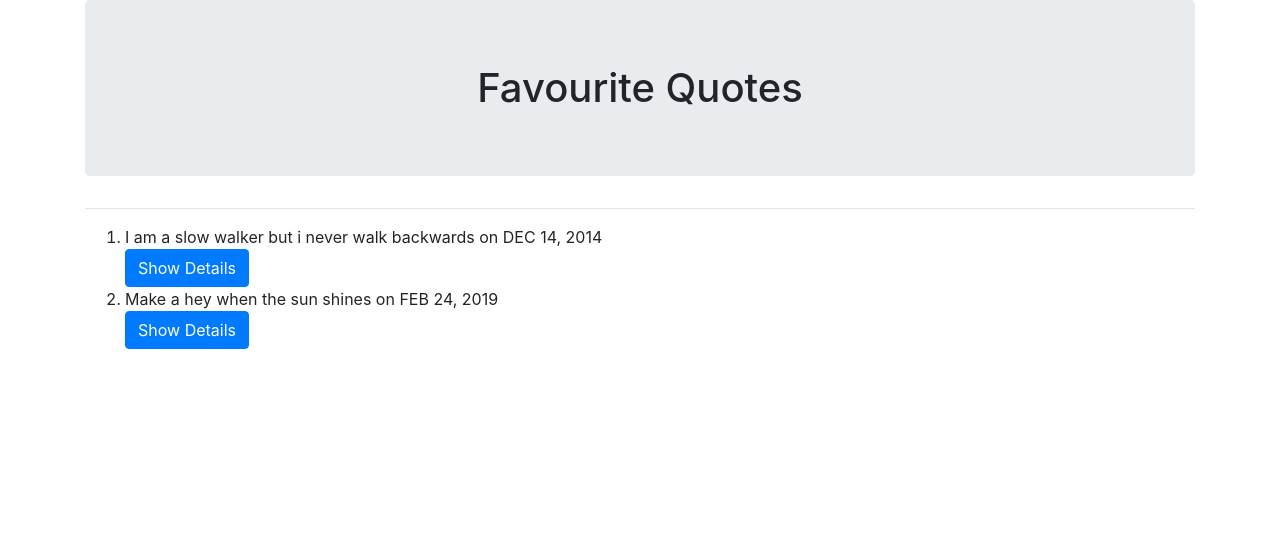
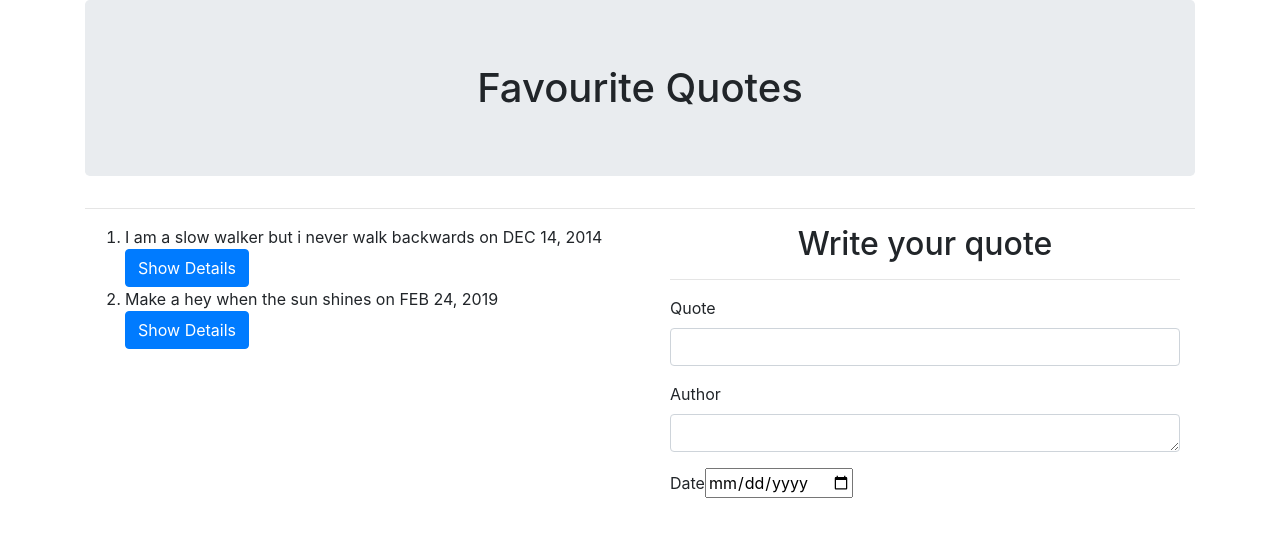
Before and after one commit to Langat05/Quotes, an Angular app: page / in a window 1280 px wide. Shown: the top 536 px of the page. Built offline with nearby package versions, Linux system fonts and the light colour scheme.

Commit message:
created a quote form

```diff
--- a/src/app/app.module.ts
+++ b/src/app/app.module.ts
@@ -1,6 +1,6 @@
 import { BrowserModule } from '@angular/platform-browser';
 import { NgModule } from '@angular/core';
-
+import { FormsModule } from '@angular/forms'
 import { AppRoutingModule } from './app-routing.module';
 import { AppComponent } from './app.component';
 import { QuoteComponent } from './quote/quote.component';
@@ -18,7 +18,8 @@ import { QuoteFormComponent } from './quote-form/quote-form.component';
   ],
   imports: [
     BrowserModule,
-    AppRoutingModule
+    AppRoutingModule,
+    FormsModule
   ],
   providers: [],
   bootstrap: [AppComponent]
--- a/src/app/quote-form/quote-form.component.html
+++ b/src/app/quote-form/quote-form.component.html
@@ -1 +1,18 @@
-<p>quote-form works!</p>
+<div class="container-fluid">
+    <h2 class="text-center">Write your quote</h2>
+    <hr>
+    <form>
+        <div class="form-group">
+            <label for="name">Quote</label>
+            <input type="text" class="form-control" id="name">
+        </div>
+        <div class="form-group">
+            <label for="description">Author</label>
+            <textarea class="form-control" id="description" rows="1"></textarea>
+        </div>
+        <div class="form-group">
+            <label for="complete">Date</label>
+            <input type="date" id="complete">
+        </div>
+    </form>
+</div>
--- a/src/app/quote/quote.component.html
+++ b/src/app/quote/quote.component.html
@@ -13,5 +13,8 @@
              </div>
            </ol>
         </div>
+        <div class="col-md-6">
+            <app-quote-form></app-quote-form>
+        </div>
     </div>
   </div>
```
